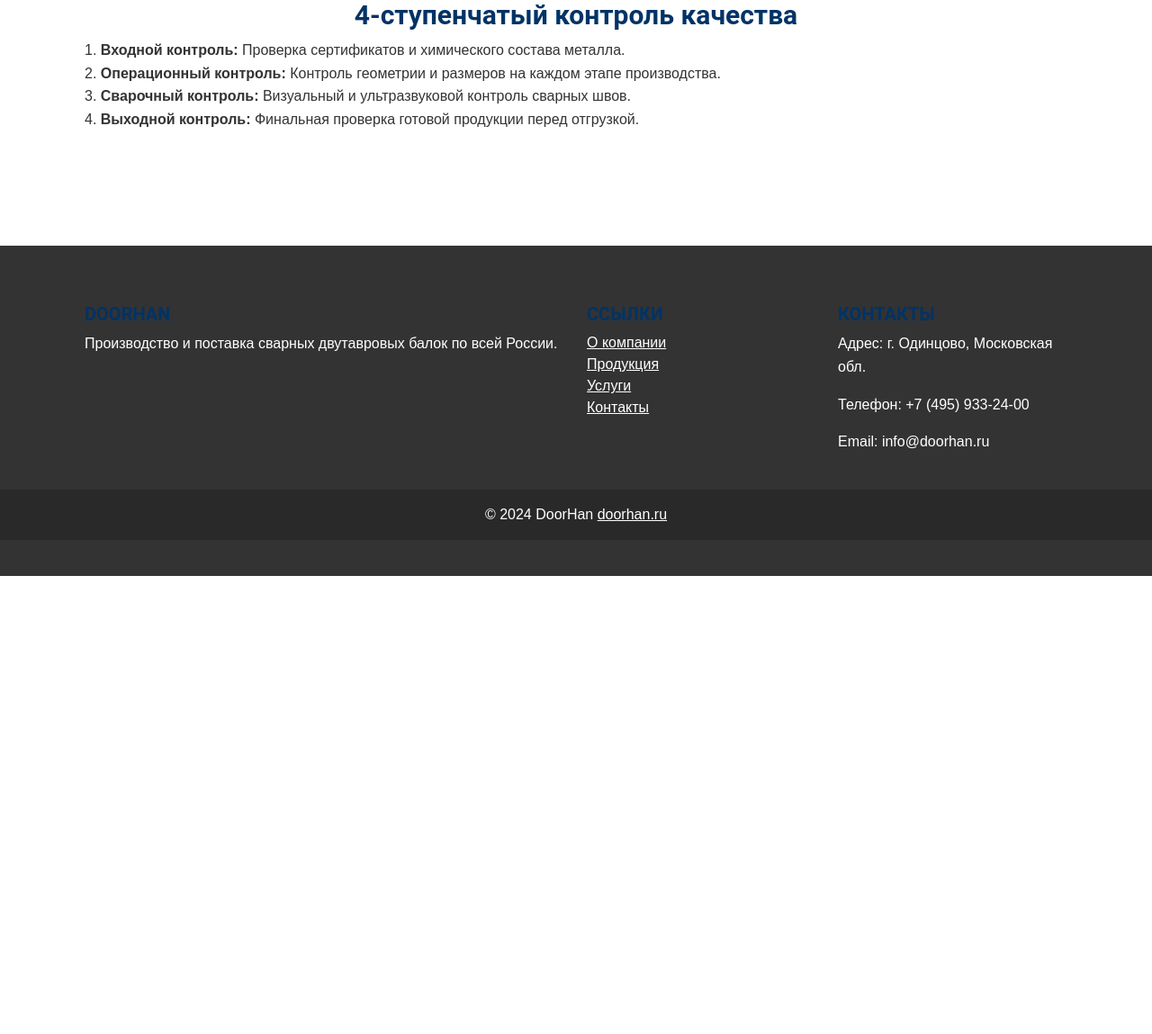
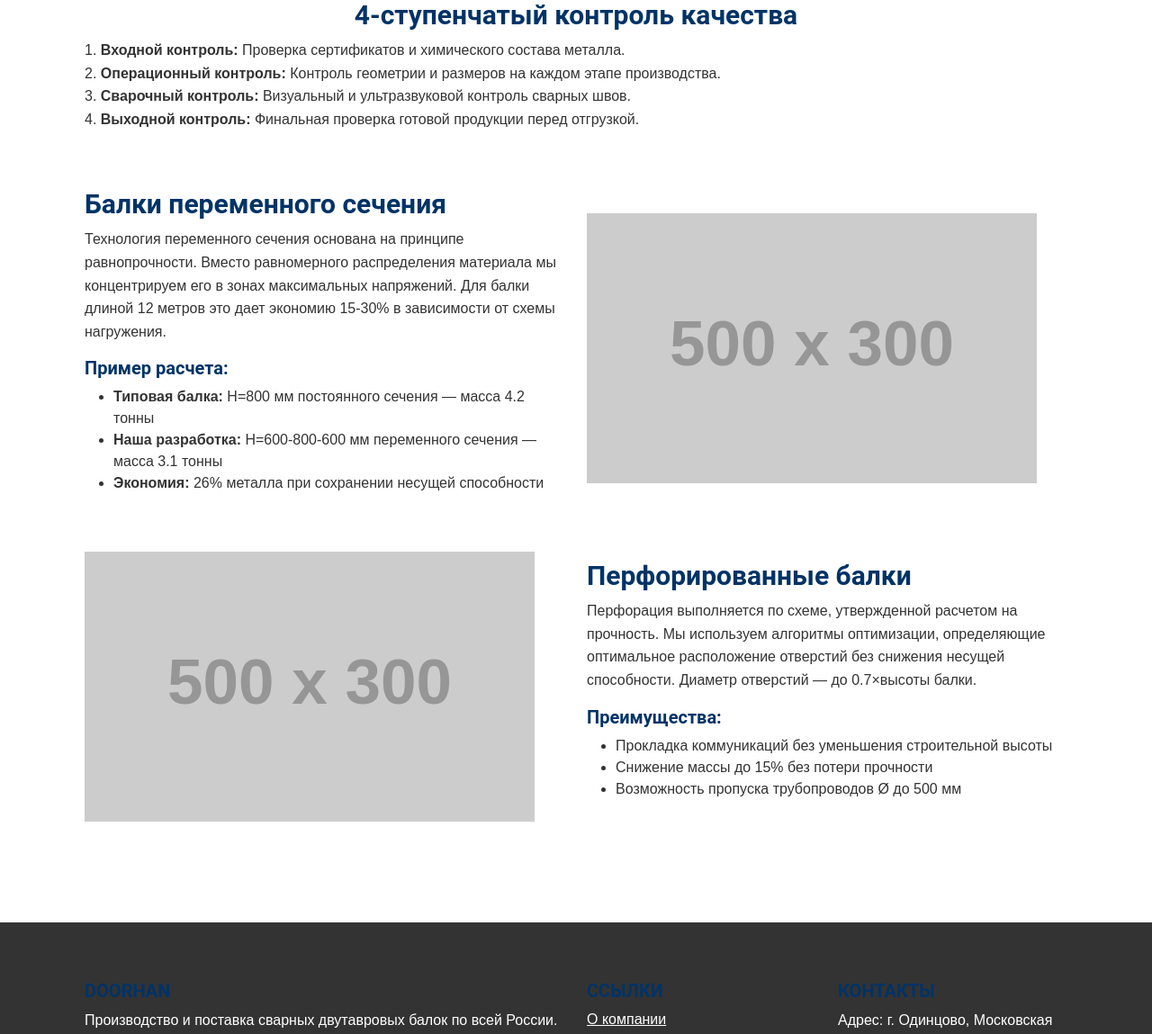
Before and after one commit to liambyzsf95npcn4gd1-sudo/balki-2, a PHP site: page /production.php in a window 1280 px wide. Shown: the part 1244-2393 px from the top of the page at 90% size. Before the commit the page ends 1884 px from the top, so only its background shows below. Run offline with PHP 8.4, Linux system fonts and the light colour scheme; grey boxes labelled with a size stand in for pictures from a placeholder-image service; some libraries are stand-ins or nearby versions.

Commit message:
feat: Добавить контент и обновить изображения
- Добавлены новые подразделы "Балки переменного сечения" и "Перфорированные балки" на страницу production.php.
- Заменено изображение карты на временное изображение-плейсхолдер на странице geography.php.
- Добавлены недостающие изображения-плейсхолдеры для первых двух статей на странице blog.php.

```diff
--- a/blog.php
+++ b/blog.php
@@ -13,7 +13,7 @@ include 'includes/header.php';
         <!-- Article 1 -->
         <div class="col-md-6 mb-4">
             <div class="card h-100">
-                <img src="images/blog-article1.jpg" class="card-img-top" alt="Расчет металлоемкости сварной балки">
+                <img src="https://placehold.co/600x400/003366/FFFFFF?text=Статья+1" class="card-img-top" alt="Расчет металлоемкости сварной балки">
                 <div class="card-body">
                     <h5 class="card-title">Как рассчитать металлоемкость сварной балки?</h5>
                     <p class="card-text">В статье мы разбираем методику расчета и оптимизации веса сварной балки по сравнению со стандартными прокатными профилями. Приводим примеры реальной экономии на проектах.</p>
@@ -25,7 +25,7 @@ include 'includes/header.php';
         <!-- Article 2 -->
         <div class="col-md-6 mb-4">
             <div class="card h-100">
-                <img src="images/blog-article2.jpg" class="card-img-top" alt="Сварная балка для моста">
+                <img src="https://placehold.co/600x400/003366/FFFFFF?text=Статья+2" class="card-img-top" alt="Сварная балка для моста">
                 <div class="card-body">
                     <h5 class="card-title">Что лучше для моста: сварная или прокатная балка?</h5>
                     <p class="card-text">Сравнительный анализ преимуществ и недостатков использования сварных и прокатных балок в мостостроении. Рассматриваем факторы долговечности, стоимости и скорости монтажа.</p>
--- a/geography.php
+++ b/geography.php
@@ -11,7 +11,7 @@ include 'includes/header.php';
 
     <!-- Map Placeholder -->
     <div class="my-4 text-center">
-        <img src="images/map-russia.png" class="img-fluid" alt="Карта заводов DoorHan в России">
+        <img src="https://placehold.co/1200x600/e3e3e3/000000?text=Карта+России" class="img-fluid" alt="Карта заводов DoorHan в России">
     </div>
 
     <div class="row">
--- a/production.php
+++ b/production.php
@@ -64,6 +64,40 @@ include 'includes/header.php';
             </p>
         </div>
     </div>
+
+    <!-- Variable Section Beams -->
+    <div class="row align-items-center my-5">
+        <div class="col-md-6">
+            <h2>Балки переменного сечения</h2>
+            <p>Технология переменного сечения основана на принципе равнопрочности. Вместо равномерного распределения материала мы концентрируем его в зонах максимальных напряжений. Для балки длиной 12 метров это дает экономию 15-30% в зависимости от схемы нагружения.</p>
+            <h5>Пример расчета:</h5>
+            <ul>
+                <li><strong>Типовая балка:</strong> H=800 мм постоянного сечения — масса 4.2 тонны</li>
+                <li><strong>Наша разработка:</strong> H=600-800-600 мм переменного сечения — масса 3.1 тонны</li>
+                <li><strong>Экономия:</strong> 26% металла при сохранении несущей способности</li>
+            </ul>
+        </div>
+        <div class="col-md-6">
+            <img src="https://placehold.co/500x300.png?text=Балка+переменного+сечения" class="img-fluid" alt="Балка переменного сечения">
+        </div>
+    </div>
+
+    <!-- Perforated Beams -->
+    <div class="row align-items-center my-5">
+        <div class="col-md-6 order-md-2">
+            <h2>Перфорированные балки</h2>
+            <p>Перфорация выполняется по схеме, утвержденной расчетом на прочность. Мы используем алгоритмы оптимизации, определяющие оптимальное расположение отверстий без снижения несущей способности. Диаметр отверстий — до 0.7×высоты балки.</p>
+            <h5>Преимущества:</h5>
+            <ul>
+                <li>Прокладка коммуникаций без уменьшения строительной высоты</li>
+                <li>Снижение массы до 15% без потери прочности</li>
+                <li>Возможность пропуска трубопроводов Ø до 500 мм</li>
+            </ul>
+        </div>
+        <div class="col-md-6 order-md-1">
+            <img src="https://placehold.co/500x300.png?text=Перфорированная+балка" class="img-fluid" alt="Перфорированная балка">
+        </div>
+    </div>
 </div>
 
 <?php include 'includes/footer.php'; ?>
```
